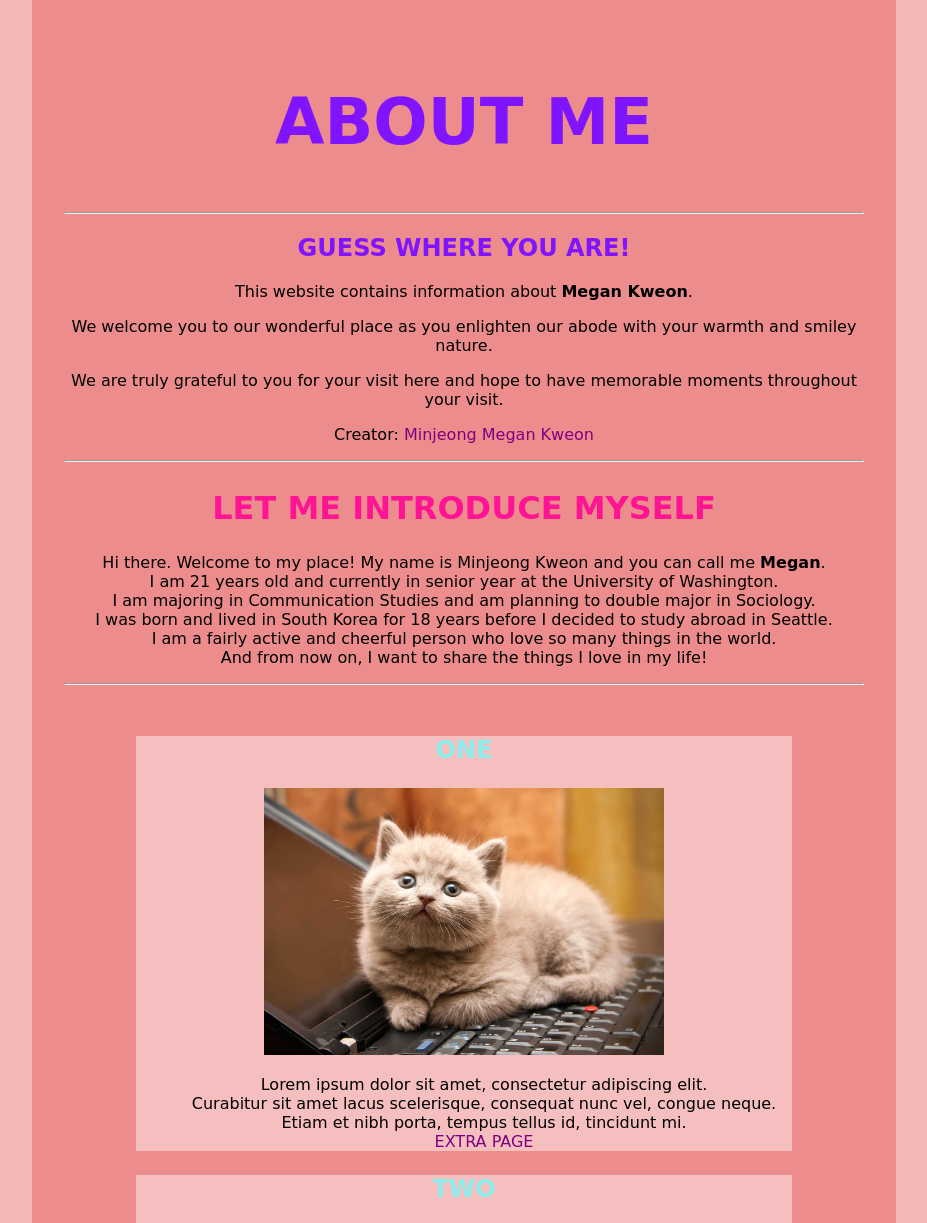
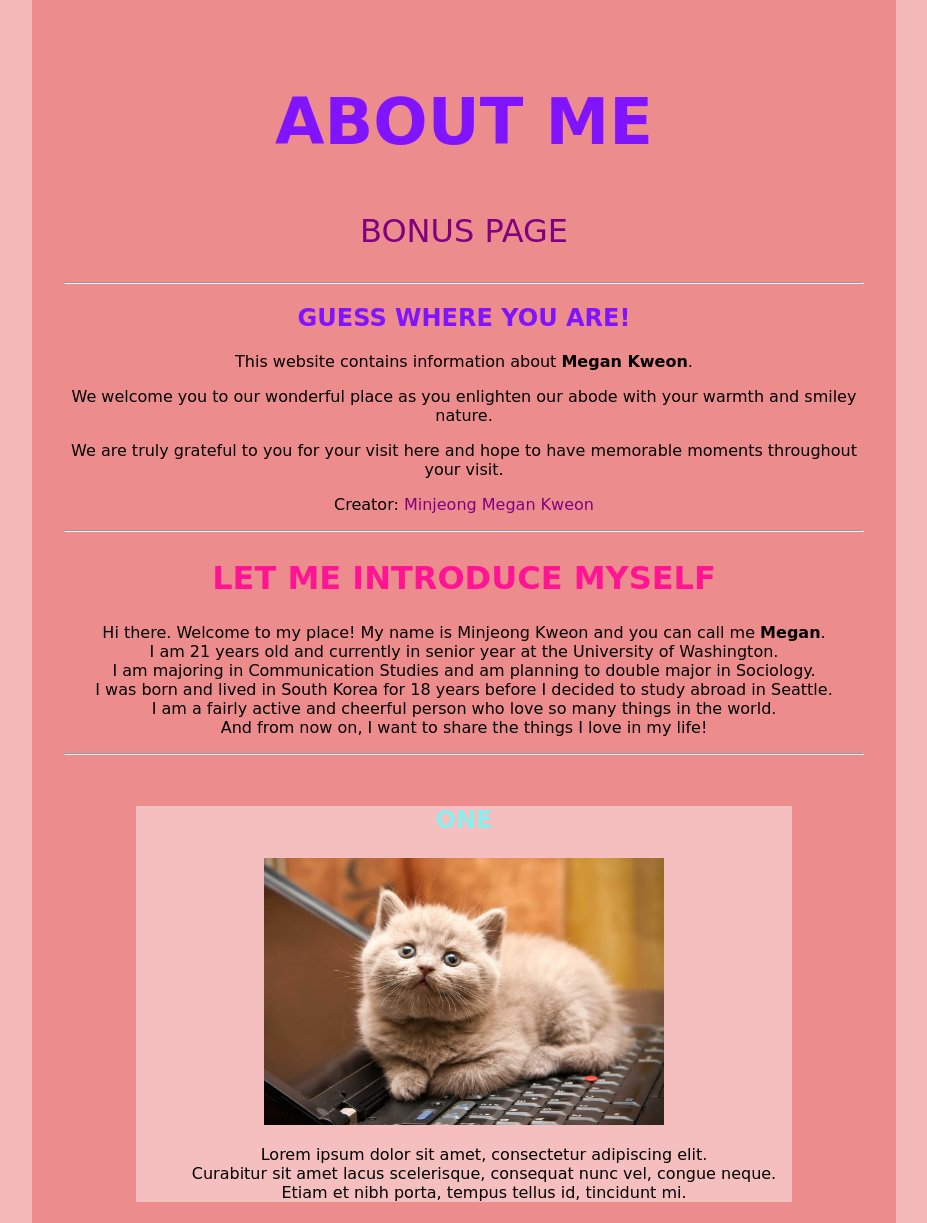
Before and after one commit to megankweon/portfolio, a plain HTML site: page index.html in a window 1280 px wide. Shown: the top 1223 px of the page, without its empty margins (176-1103 px from the left). Drawn offline with Linux system fonts and the light colour scheme; a web font is replaced by a local one.

Commit message:
add final portfolio

```diff
--- a/index.html
+++ b/index.html
@@ -8,6 +8,7 @@
 <body>
   <section class="page-header">
     <h1 class="project-name">ABOUT ME</h1>
+    <p><a href="extra-page.html">BONUS PAGE</a></p>
   <hr />
   </section>
   <section class="main-content">
@@ -33,7 +34,6 @@
         <li>Lorem ipsum dolor sit amet, consectetur adipiscing elit.</li>
         <li>Curabitur sit amet lacus scelerisque, consequat nunc vel, congue neque.</li>
         <li>Etiam et nibh porta, tempus tellus id, tincidunt mi.</li>
-        <li><a href="extra-page.html">EXTRA PAGE</a></li>
       </ul>
     </div>
 
```
